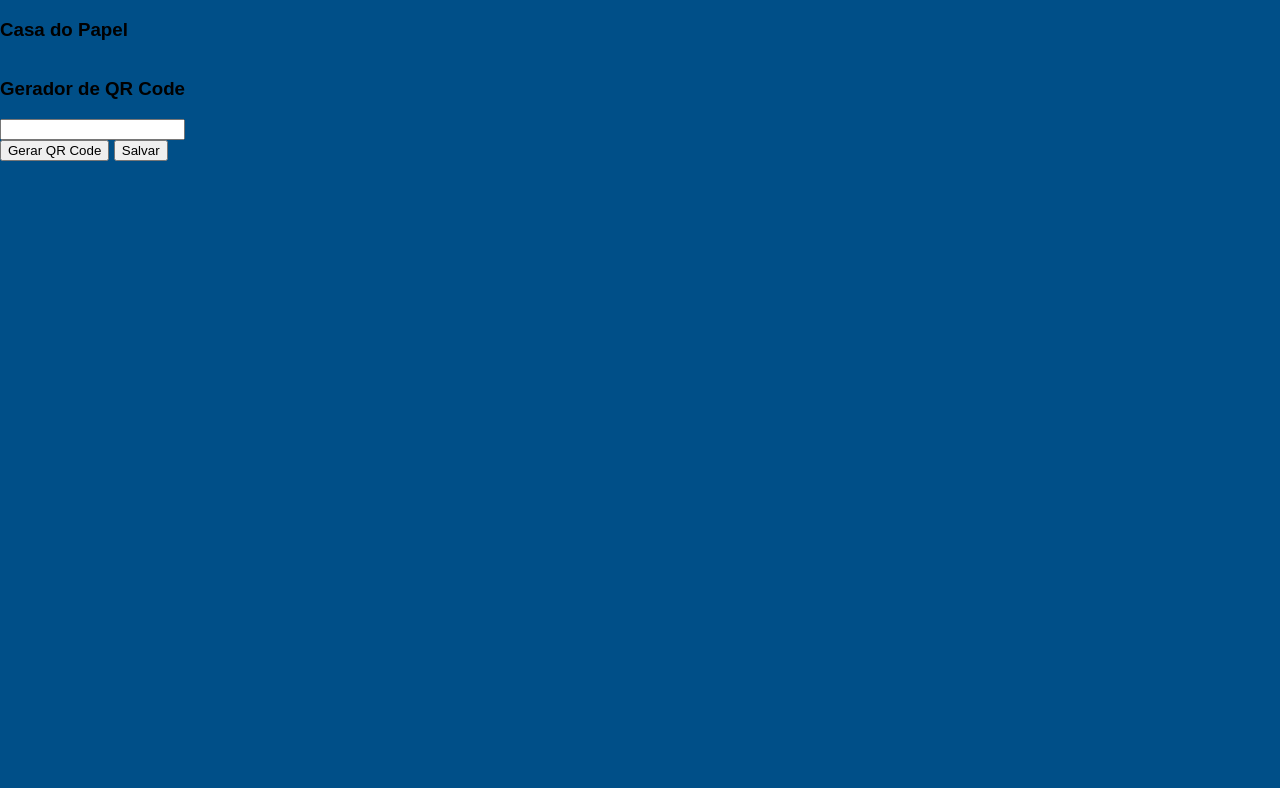
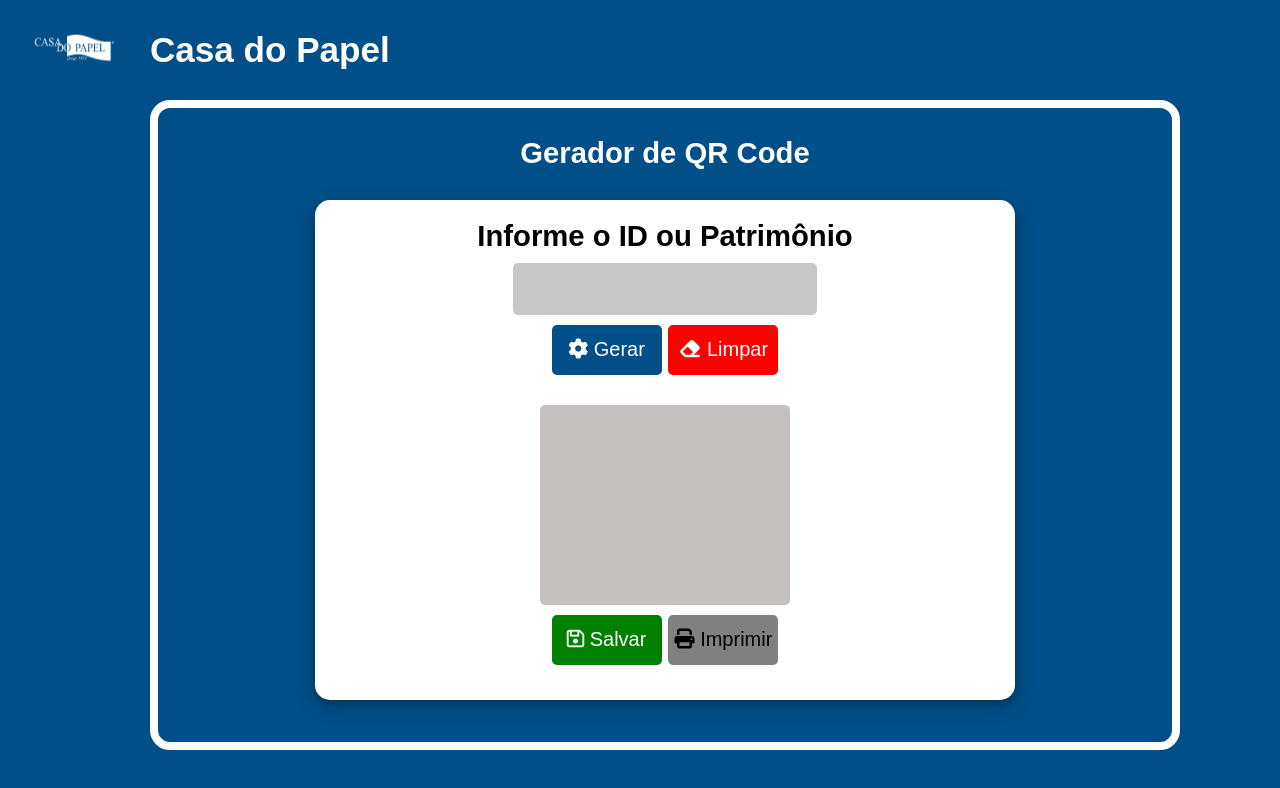
Before and after one commit to kaueleao/Gerador_QRCode, a plain HTML site: page index.html in a window 1280 px wide. Drawn offline with Linux system fonts and the light colour scheme.

Commit message:
conclusão da base do HTML e CSS

```diff
--- a/estilos.css
+++ b/estilos.css
@@ -10,4 +10,160 @@ body {
 
 section {
     display: grid;
+    grid-template:
+    "logo header header" 100px
+    "sidenav content advert" 650px
+    "sidenav qrcode footer" 80px
+    / 150px 1fr 100px; /*Valores das colunas*/
 }
+
+.logo {
+    grid-area: logo;
+}
+
+.titulo {
+    grid-area: header;
+    color: white;
+    font-size: 30px;
+    align-self: center;
+}
+
+.central {
+    grid-area: content;
+    color: white;
+    font-size: 25px;
+    text-align: center;
+    border: 8px solid white;
+    border-radius: 20px;
+}
+
+.area {
+    margin: 0 auto;
+    height: 500px;
+    width: 700px;
+    box-shadow: 0 4px 8px 0 rgba(0, 0, 0, 0.2), 0 6px 20px 0 rgba(0, 0, 0, 0.19);
+    border-radius: 15px;
+    background-color: white;
+    color: black;
+    align-self: center;
+}
+
+.area  h1 {
+    margin: 10px;
+    padding-top: 20px;
+}
+
+.id_patrimonio {
+    background-color: rgb(199, 199, 199);
+    height: 50px;
+    width: 300px;
+    border-radius: 5px;
+    border: none;
+    font-size: 25px;
+    text-align: center;
+}
+
+.id_patrimonio:hover {
+    border: 2px solid black;
+}
+
+.botao_QRCode {
+    background-color: #004f88;
+    border: none;
+    color: white;
+    height: 50px;
+    width: 110px;
+    margin-top: 10px;
+    font-size: 20px;
+    border-radius: 5px;
+    text-align: center;
+}
+
+.botao_QRCode:hover {
+    box-shadow: 0 0 40px 40px #0173c4 inset;
+    cursor: pointer;
+}
+
+.botao_QRCode:active {
+    /*Efeito clique no botão*/
+    transform: scale(0.98);
+    box-shadow: 3px 2px 22px 1px rgba(0, 0, 0, 0.24);
+}
+
+.botao_Limpar {
+    background-color: red;
+    border: none;
+    color: white;
+    height: 50px;
+    width: 110px;
+    margin-top: 10px;
+    font-size: 20px;
+    border-radius: 5px;
+    text-align: center;
+}
+
+.botao_Limpar:hover{
+    box-shadow: 0 0 40px 40px rgb(255, 69, 69) inset;
+    cursor: pointer;
+}
+
+.botao_Limpar:active {
+     /*Efeito clique no botão*/
+     transform: scale(0.98);
+     box-shadow: 3px 2px 22px 1px rgba(0, 0, 0, 0.24);
+}
+
+.qrcode-area {
+    height: 200px;
+    width: 250px;
+    background-color: rgb(198, 193, 193);
+    margin: 0 auto;
+    margin-top: 30px;
+    border-radius: 5px;
+}
+
+.botao_salvar {
+    background-color: green;
+    border: none;
+    color: white;
+    height: 50px;
+    width: 110px;
+    margin-top: 10px;
+    font-size: 20px;
+    border-radius: 5px;
+    text-align: center;
+}
+
+.botao_salvar:hover {
+    box-shadow: 0 0 40px 40px rgb(13, 185, 13) inset;
+    cursor: pointer;
+}
+
+.botao_salvar:active {
+      /*Efeito clique no botão*/
+      transform: scale(0.98);
+      box-shadow: 3px 2px 22px 1px rgba(0, 0, 0, 0.24);
+}
+
+.botao_imprimir {
+    background-color: gray;
+    border: none;
+    color: black;
+    height: 50px;
+    width: 110px;
+    margin-top: 10px;
+    font-size: 20px;
+    border-radius: 5px;
+    text-align: center;
+}
+
+.botao_imprimir:hover {
+    box-shadow: 0 0 40px 40px rgb(190, 190, 190) inset;
+    cursor: pointer;
+}
+
+.botao_imprimir:active{
+    /*Efeito clique no botão*/
+    transform: scale(0.98);
+    box-shadow: 3px 2px 22px 1px rgba(0, 0, 0, 0.24);
+}
--- a/index.html
+++ b/index.html
@@ -5,33 +5,55 @@
     <meta name="viewport" content="width=device-width, initial-scale=1.0">
     <title>Gerador de QR Code</title>
     <link rel="stylesheet" href="estilos.css">
+    <!--Importação do Icones para os botões-->
+    <link rel="stylesheet" href="https://cdnjs.cloudflare.com/ajax/libs/font-awesome/6.4.0/css/all.min.css">
+
 </head>
 <body>
     <main>
         <article>
             <section>
-                <!--Título-->
-                <div class="cabecalho">
+                <div class="logo">
+                    <img src="imagens/logo.jpg" width="145" height="95">
+                </div>
+
+                <div class="titulo">
                     <h1>Casa do Papel</h1>
                 </div>
 
                 <div class="central">
                     <h1>Gerador de QR Code</h1>
-                    <input id="conteudoQRCode" type="number">
-                </div>
+                    <div class="area">
+                        <div>
+                            <h1>Informe o ID ou Patrimônio</h1>
+                            <input type="number" id="conteudoQRCode" class="id_patrimonio">
+                            <div>
+                                <button class="botao_QRCode"> <!--onclick="GerarQRCode"-->
+                                    <i class="fa-solid fa-gear"></i> Gerar
+                                </button>
+                                <button class="botao_Limpar"> <!--onclick="LimparTela"-->
+                                    <i class="fa-solid fa-eraser"></i> Limpar
+                                </button>
+                            </div>
 
-                <div class="botoes">
-                    <button type="button" onclick="GeraQRCode()">
-                        Gerar QR Code
-                     </button>
+                            <div class="qrcode-area">
+                                <img id="imageQRCode">
+                            </div>
 
-                     <button onclick="downloadImage()">
-                       Salvar
-                    </button>
+                            <div>
+                                <button class="botao_salvar"> <!--onclick="SalvarQRCode"-->
+                                    <i class="fa-regular fa-floppy-disk"></i> Salvar
+                                </button>
+                                <button class="botao_imprimir"> <!--onclick="LimparTela"-->
+                                    <i class="fa-solid fa-print"></i> Imprimir
+                                </button>
+                            </div>
+                        </div>
+
+                    </div>
                 </div>
             </section>
         </article>
     </main>
-
 </body>
 </html>
```
Also changed, not shown: imagens/logo.jpg (added).
